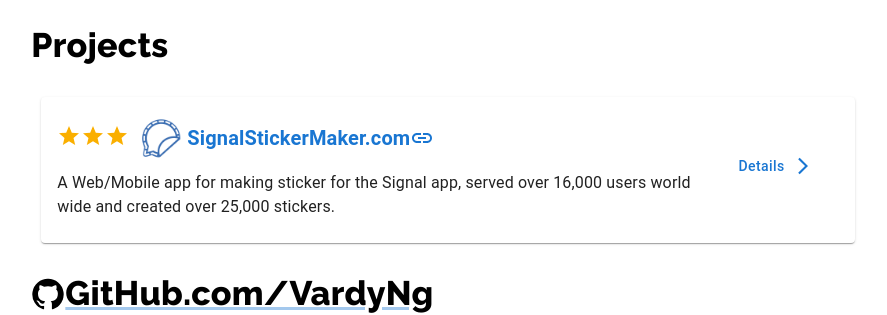
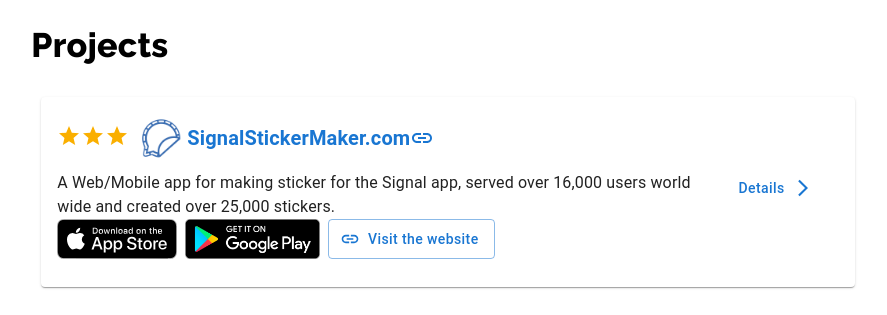
Before and after one commit to VardyNg/Portfolio, a React (Create React App) app: page / in a window 1280 px wide. Shown: the part 782-1097 px from the top of the page, without its empty margins (192-1079 px from the left). Built offline with nearby package versions, Linux system fonts and the light colour scheme; a web font is replaced by a local one.

Commit message:
display download button in ssm card

```diff
--- a/src/Section/Projects.js
+++ b/src/Section/Projects.js
@@ -10,12 +10,17 @@
 import { useNavigate } from "react-router-dom";
 import LinkIcon from '@mui/icons-material/Link';
 import SSMIcon from '../Images/SSM/App_Icon.png';
+import {
+  AppStoreButton,
+  PlayStoreButton,
+  WebButton,
+} from './Projects/SSM/index.js';
 
 function createDataForIcon(path, alt) {
   return {path, alt}
 }
-function createDataForProjects(icon, title, description, chip, link, start, url){
-  return {icon, title, description, chip, link, start, url}
+function createDataForProjects(icon, title, description, chip, link, start, url, customComponent){
+  return {icon, title, description, chip, link, start, url, customComponent}
 }
 
 function Projects(){
@@ -29,7 +34,12 @@
       ["2 Developers", "Released"],
       "signal-sticker-maker",
       3,
-      'https://signalstickermaker.com'
+      'https://signalstickermaker.com',
+      <Stack direction='row' spacing={1}>
+        <AppStoreButton height={40}/>
+        <PlayStoreButton height={40}/>
+        <WebButton height={40}/>
+      </Stack>
     ),
   ]
 
@@ -107,6 +117,7 @@
                     <Typography variant="body1" component="div" sx={{textAlign: 'left', marginTop: 1}}>
                       {project.description}
                     </Typography>
+                    {project.customComponent}
                   </Grid>
                   <Grid item xs={12} sm={2}>
                     <Button
```
